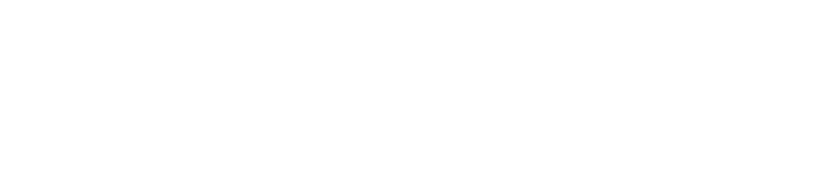
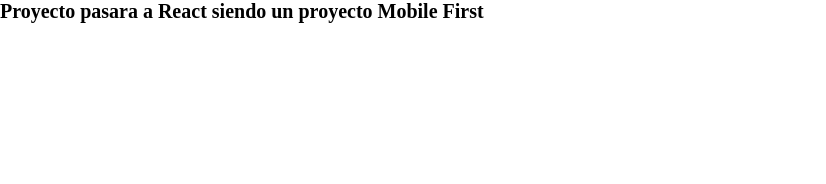
Before and after one commit to LeSavantR/palomawoman, a website: page index.html in a window 1280 px wide. Shown: the top 184 px of the page, without its empty margins (0-826 px from the left). Drawn offline with Linux system fonts and the light colour scheme.

```diff
--- a/index.html
+++ b/index.html
@@ -10,6 +10,7 @@
     <link rel="stylesheet" href="./css/desktop.css" />
 </head>
 <body>
+    <h1>Proyecto pasara a React siendo un proyecto Mobile First</h1>
     <main class="login">
         <article class="form-container">
             <img src="./assets/img/logo_yard_sale.svg" alt="Logo" class="logo">
```
Also changed, not shown: package.json (added, +19 -0 lines), README.md.
